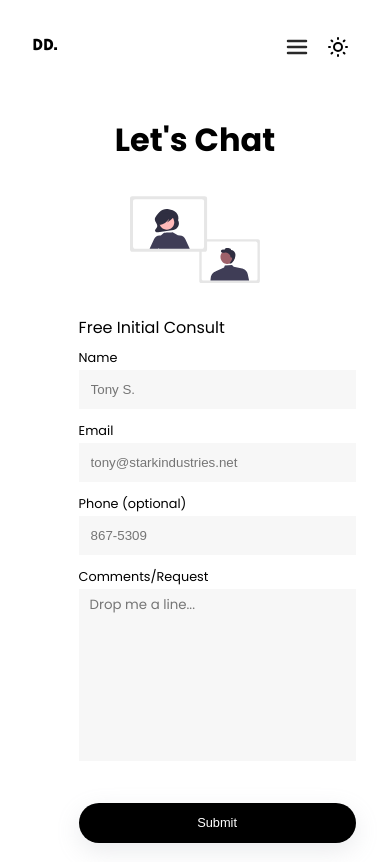
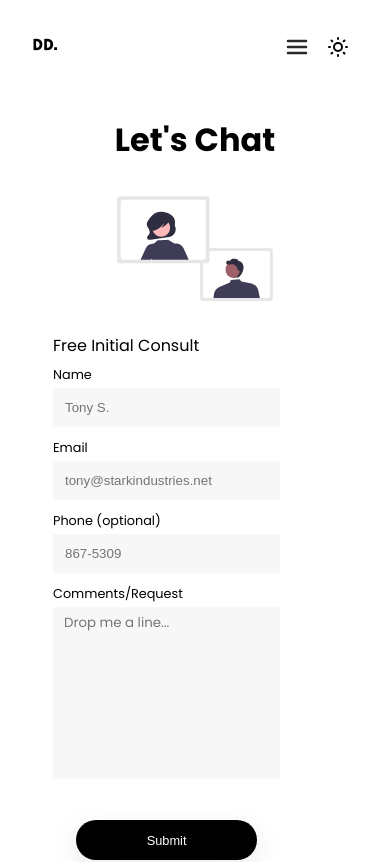
Before and after one commit to drewdoesdevelopment/drew-develops, a SvelteKit app: page /connect in a window 390 px wide. Shown: the top 862 px of the page. Built offline with nearby package versions, Linux system fonts and the light colour scheme.

Commit message:
Finishes majority of connect mobile styles

```diff
--- a/src/routes/connect/+page.svelte
+++ b/src/routes/connect/+page.svelte
@@ -38,9 +38,9 @@
                                 />
                             </label>
                         </div>
-                    </div>
 
                     <button>Submit</button>
+                    </div>
                 </fieldset>
             </form>
         </div>
@@ -73,7 +73,6 @@ form {
         background-color: #f7f7f7;
         border-color: transparent;
         color: black;
-        max-width: 320px;
     }
 
     textarea {
@@ -143,9 +142,11 @@ button {
     }
 }
 
-@media (max-width: $breakpoint-xl) {
+@media (max-width: $breakpoint-m) {
     .flex-inner  {
         flex-direction: column;
+        justify-content: center;
+        align-items: center;
     }
 
     h1 {
@@ -155,7 +156,6 @@ button {
 
     form {
         width: 80%;
-        margin: 0 auto;
     }
 
     img {
@@ -167,9 +167,14 @@ button {
 
     .flex {
         flex-direction: column;
+        width: 80%;
+        justify-content: center;
 
         &-1, &-2 {
             width: 100% !important;
+            display: flex;
+            flex-direction: column;
+            align-items: center;
         }
     }
 
@@ -179,7 +184,12 @@ button {
     }
 
     button {
-        width: 100%;
+        width: 80%;
+        align-self: center;
+    }
+
+    main {
+        margin: 0;
     }
 }
 </style>
```
